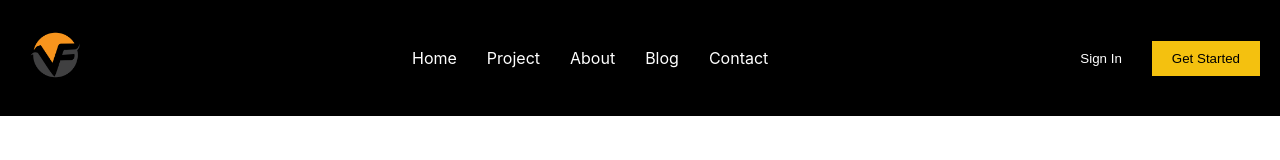
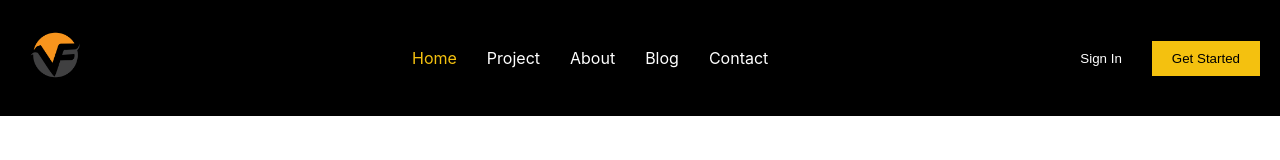
Before and after one commit to zhbforum/React_website, a React (Create React App) app: page / in a window 1280 px wide. In both pictures the pointer is over the link "Home". Shown: the top 160 px of the page. Built offline with nearby package versions, Linux system fonts and the light colour scheme.

Commit message:
added hover to header

```diff
--- a/src/components/Header.css
+++ b/src/components/Header.css
@@ -27,9 +27,13 @@
 
   .nav-links a
   {
-    color: #fff;
+    color: white;
     text-decoration: none;
   }
+
+ .nav-links a:hover {
+  color: #f4c10f;
+ }
 
   .auth-buttons button
   {
```
Also changed, not shown: 1 other file (tests, documents, lock files or other folders).
